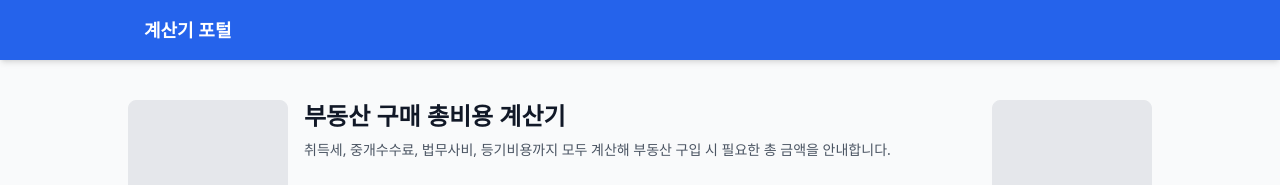
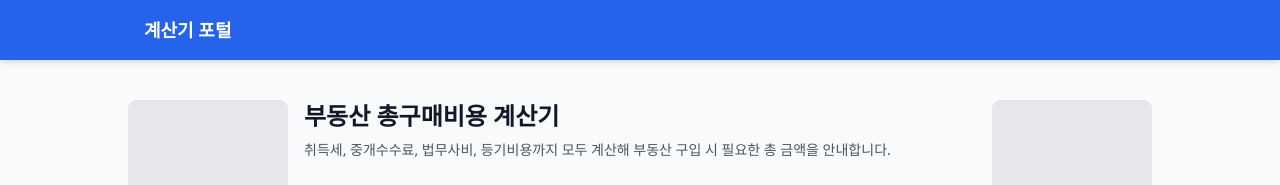
Before and after one commit to geniuspark00-source/calc-site, a Next.js app: page /calculators/property-buy-cost in a window 1280 px wide. Shown: the top 185 px of the page. Built offline with nearby package versions, Linux system fonts and the light colour scheme.

Commit message:
auto push

```diff
--- a/app/calculators/property-buy-cost/PropertyBuyCostCalculatorUI.tsx
+++ b/app/calculators/property-buy-cost/PropertyBuyCostCalculatorUI.tsx
@@ -10,7 +10,7 @@ export default function PropertyBuyCostCalculatorUI() {
   const [lawyer, setLawyer] = useState(300000); // 법무사비 기본값
   const [etc, setEtc] = useState(200000); // 기타 등기비용
 
-  // 취득세율 (단순화)
+  // 취득세율
   const getTaxRate = () => {
     if (price < 600000000) return 0.01;
     if (price < 900000000) return 0.02;
@@ -35,7 +35,7 @@ export default function PropertyBuyCostCalculatorUI() {
   return (
     <div className="space-y-6">
       <section className="space-y-2">
-        <h1 className="text-2xl font-semibold">부동산 구매 총비용 계산기</h1>
+        <h1 className="text-2xl font-semibold">부동산 총구매비용 계산기</h1>
         <p className="text-sm text-gray-600">
           취득세, 중개수수료, 법무사비, 등기비용까지 모두 계산해 부동산 구입 시 필요한 총 금액을 안내합니다.
         </p>
--- a/app/calculators/property-buy-cost/page.tsx
+++ b/app/calculators/property-buy-cost/page.tsx
@@ -2,9 +2,9 @@ import { generateSEOTags } from "@/lib/seo";
 import PropertyBuyCostCalculatorUI from "./PropertyBuyCostCalculatorUI";
 
 export const metadata = generateSEOTags({
-  title: "부동산 구매 총비용 계산기 | Calc Site",
+  title: "부동산 총구매비용 계산기 | Calc Site",
   description:
-    "취득세, 중개수수료, 법무사비, 등기비용까지 아파트·빌라·오피스텔 구매 시 들어가는 총 비용을 자동으로 계산합니다.",
+    "취득세, 중개수수료, 법무사비, 등기비용까지 아파트·빌라·오피스텔 구매 시 들어가는 총 비용을 자동 계산합니다.",
   url: "https://calc-site-delta.vercel.app/calculators/property-buy-cost",
 });
 
```
